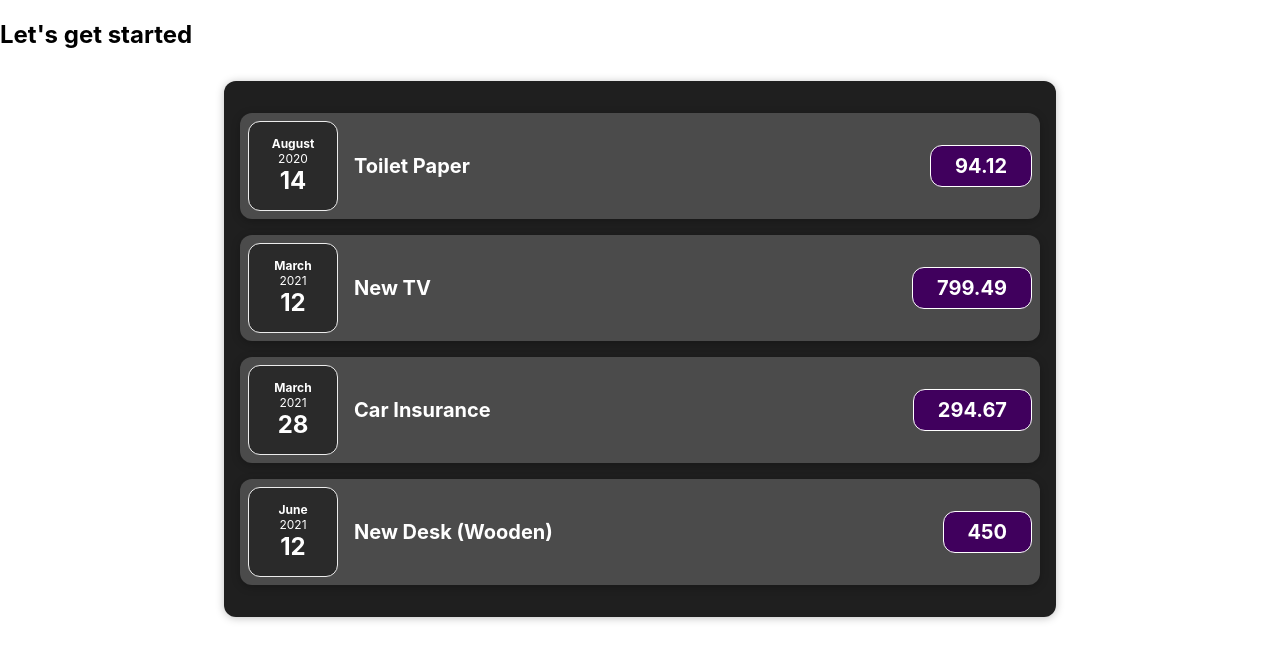
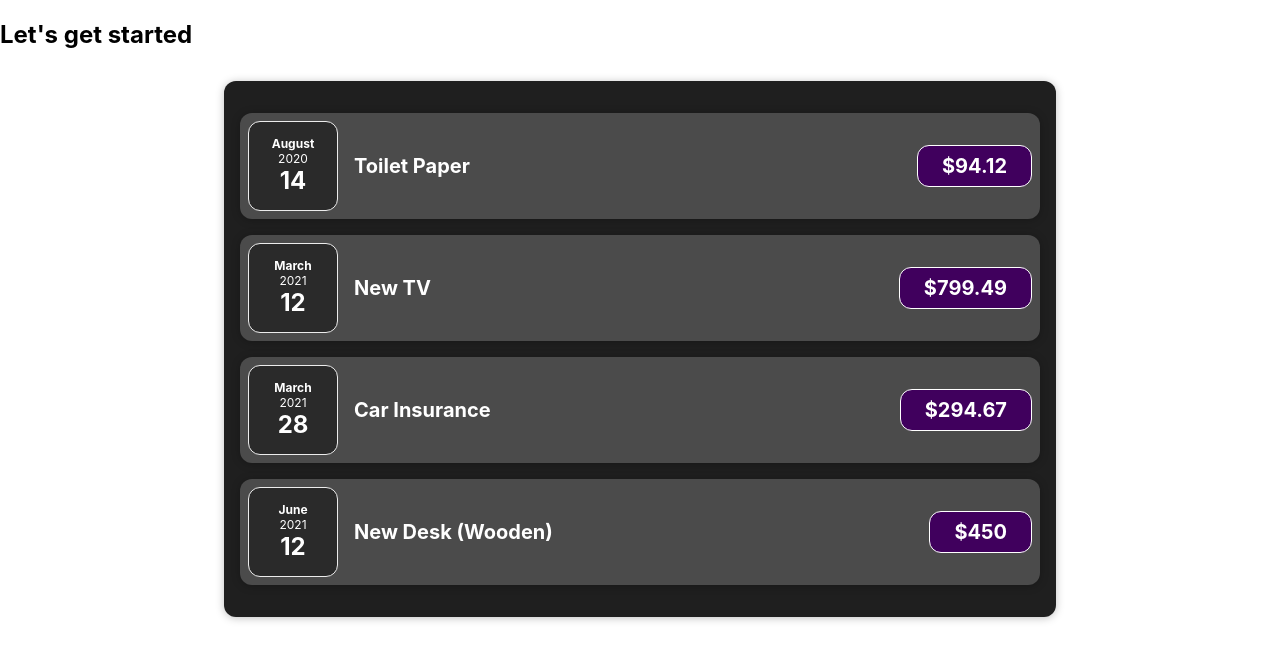
Before and after one commit to Matt658041/complete-guide, a React (Create React App) app: page / in a window 1280 px wide. Shown: the top 660 px of the page. Built offline with nearby package versions, Linux system fonts and the light colour scheme.

Commit message:
created a card in which to hold expenses

```diff
--- /dev/null
+++ b/src/components/Card.css
@@ -0,0 +1,4 @@
+.card {
+  border-radius: 12px;
+  box-shadow: 0 1px 8px rgba(0, 0, 0, 0.25);
+}
--- /dev/null
+++ b/src/components/Card.jsx
@@ -0,0 +1,11 @@
+import React from 'react'
+import './Card.css'
+
+const Card = (props) => {
+    const classes = 'card ' + props.className;
+  return (
+      <div className={classes}>{props.children}</div>
+  )
+}
+
+export default Card
--- a/src/components/ExpenseItem.css
+++ b/src/components/ExpenseItem.css
@@ -2,10 +2,8 @@
   display: flex;
   justify-content: space-between;
   align-items: center;
-  box-shadow: 0 2px 8px rgba(0, 0, 0, 0.25);
   padding: 0.5rem;
   margin: 1rem 0;
-  border-radius: 12px;
   background-color: #4b4b4b;
 }
 
--- a/src/components/ExpenseItem.jsx
+++ b/src/components/ExpenseItem.jsx
@@ -1,15 +1,16 @@
 import "./ExpenseItem.css";
 import ExpenseDate from "./ExpenseDate";
+import Card from './Card'
 
 function ExpenseItem(props) {
   return (
-      <div className="expense-item">
+      <Card className="expense-item">
           <ExpenseDate date={props.date} />
       <div className="expense-item__description">
         <h2>{props.title}</h2>
-        <div className="expense-item__price">{props.amount}</div>
+        <div className="expense-item__price">${props.amount}</div>
       </div>
-    </div>
+    </Card>
   );
 }
 
--- a/src/components/Expenses.css
+++ b/src/components/Expenses.css
@@ -4,6 +4,5 @@
   margin: 2rem auto;
   width: 50rem;
   max-width: 95%;
-  border-radius: 12px;
-  box-shadow: 0 1px 8px rgba(0, 0, 0, 0.25);
+
 }
--- a/src/components/Expenses.jsx
+++ b/src/components/Expenses.jsx
@@ -1,10 +1,11 @@
 import React from "react";
 import './Expenses.css'
 import ExpenseItem from "./ExpenseItem";
+import Card from "./Card";
 
 const Expenses = (props) => {
   return (
-    <div className="expenses">
+    <Card className="expenses">
       <ExpenseItem
         title={props.items[0].title}
         amount={props.items[0].amount}
@@ -25,7 +26,7 @@
         amount={props.items[3].amount}
         date={props.items[3].date}
       />
-    </div>
+    </Card>
   );
 };
 
```
